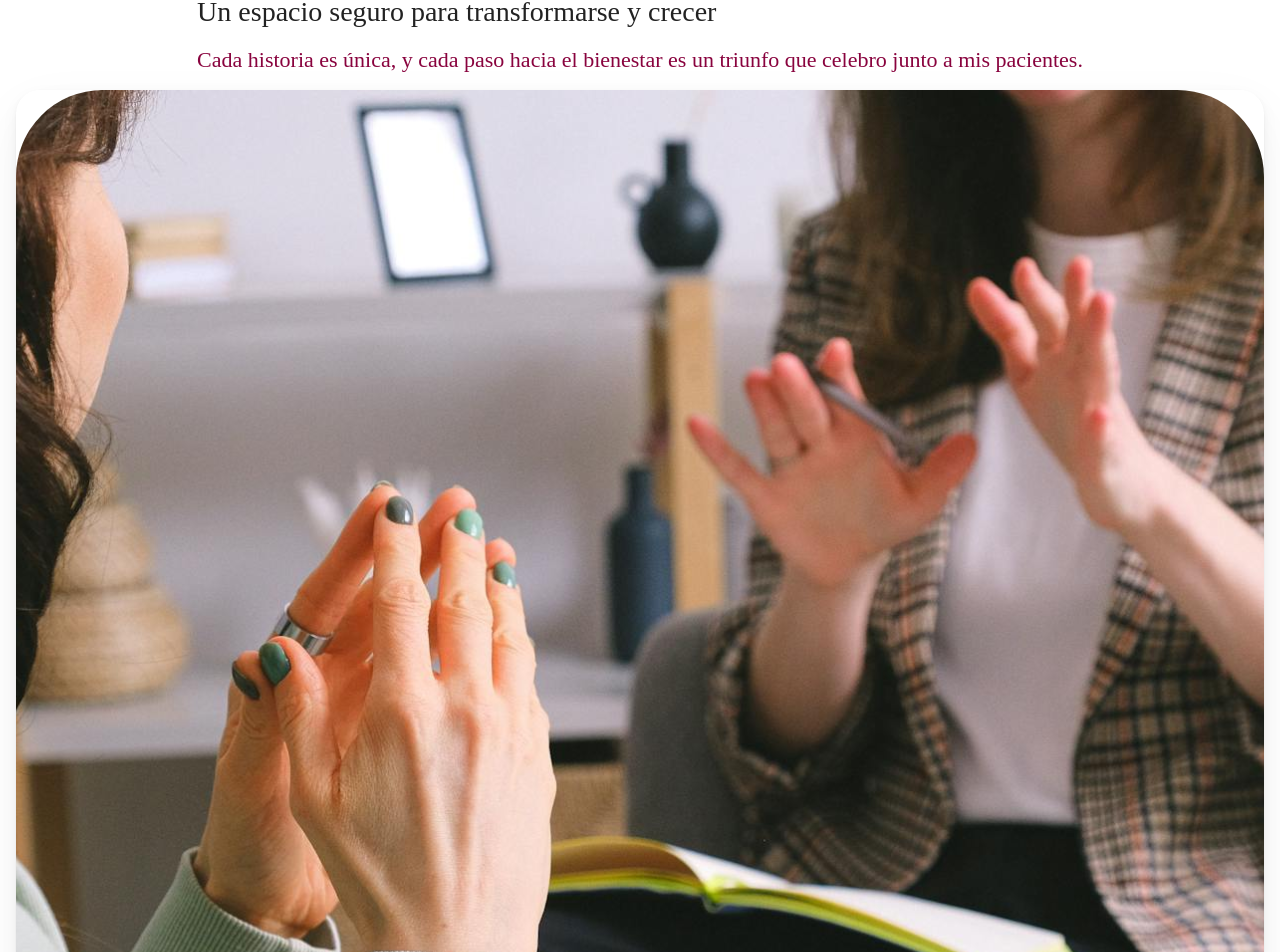
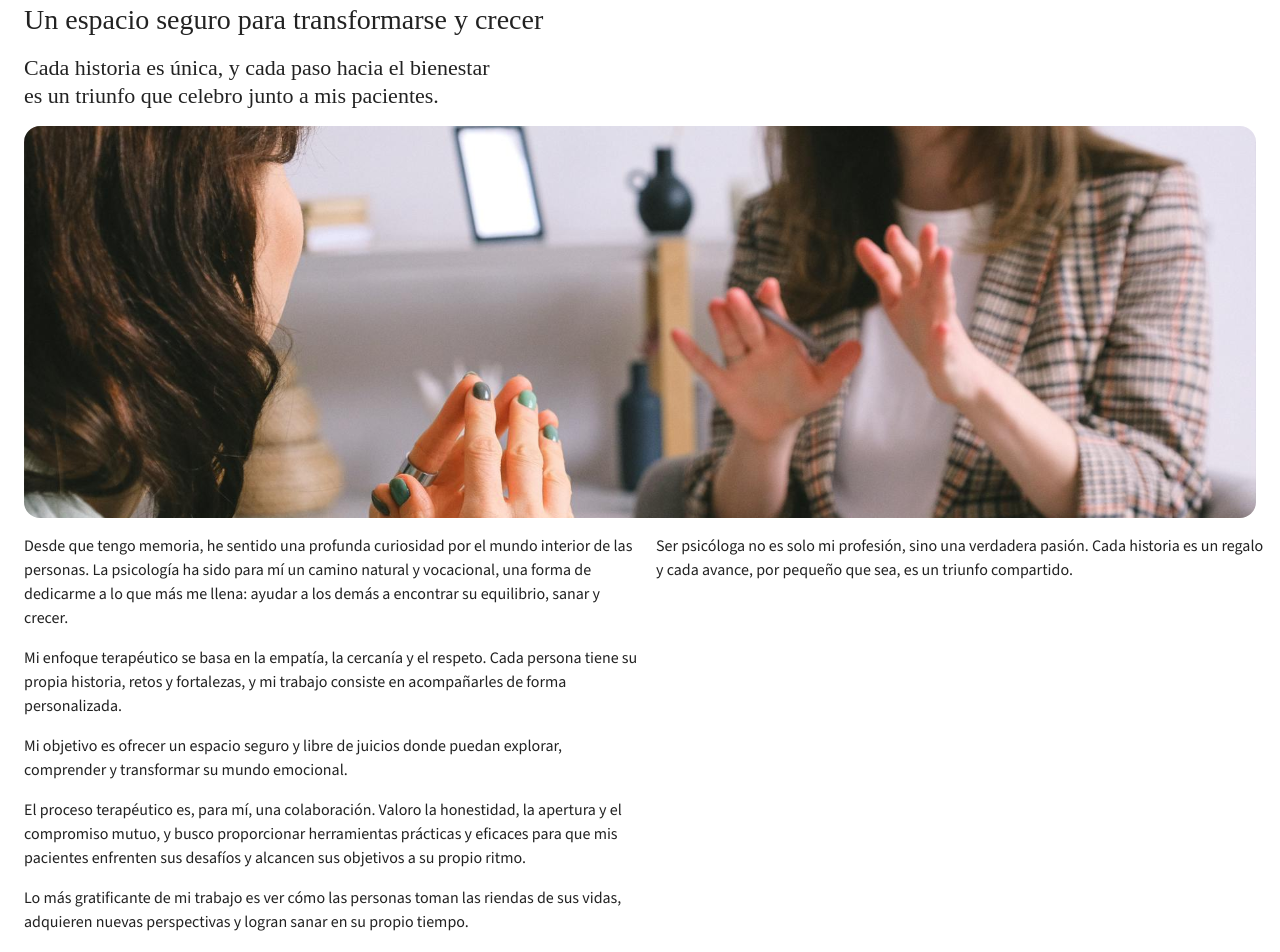
Before and after one commit to ellisoalgo/leyreramosmolinos, a React (Vite) app: page /#/sobre-mi in a window 1280 px wide. Shown: the part 374-1326 px from the top of the page. Built offline with nearby package versions, Linux system fonts and the light colour scheme.

Commit message:
responsive tablet done

```diff
--- a/src/components/Cta.jsx
+++ b/src/components/Cta.jsx
@@ -8,7 +8,7 @@ function Cta() {
 
   useEffect(() => {
     const checkScreenWidth = () => {
-      setIsWideScreen(window.innerWidth > 768)
+      setIsWideScreen(window.innerWidth > 767)
     }
 
     // Check on initial render
--- a/src/components/MasSobreMi.jsx
+++ b/src/components/MasSobreMi.jsx
@@ -1,10 +1,28 @@
-import React from 'react'
+import React, { useState, useEffect } from 'react'
 import "../styles/MasSobreMi.scss";
 import AboutXs from '../images/about_xs.svg'
 import AboutXl from '../images/about_xl.svg'
 import Hero2 from './Hero2.jsx';
 
 function MasSobreMi() {
+
+  const [isWideScreen, setIsWideScreen] = useState(false)
+
+    useEffect(() => {
+      const checkScreenWidth = () => {
+        setIsWideScreen(window.innerWidth > 768)
+      }
+
+      // Check on initial render
+      checkScreenWidth()
+
+      // Add event listener for window resize
+      window.addEventListener("resize", checkScreenWidth)
+
+      // Cleanup
+      return () => window.removeEventListener("resize", checkScreenWidth)
+    }, [])
+
   return (
     <>
         <Hero2/>
@@ -13,25 +31,25 @@ function MasSobreMi() {
               <h2 className='about-head-title'>Un espacio seguro para transformarse y crecer</h2>
               <h3 className='about-head-subtitle'>Cada historia es única, y cada paso hacia el bienestar es un triunfo que celebro junto a mis pacientes.</h3>
             </div>
-            <img src={AboutXs} alt="" className='about-img'/>
-            <img src={AboutXl} alt="" className='about-img2'/>
+            <img src={AboutXs} alt="" className={`about-img ${isWideScreen ? "hidden" : ""}`}/>
+            <img src={AboutXl} alt="" className={`about-img2 ${isWideScreen ? "" : "hidden"}`}/>
             <div className='about-text'>
               <p >
                   Desde que tengo memoria, he sentido una profunda curiosidad por el mundo interior de las personas. La psicología ha sido para mí un camino natural y vocacional, una forma de dedicarme a lo que más me llena: ayudar a los demás a encontrar su equilibrio, sanar y crecer.
               </p>
-              <p className='about-text'>
+              <p >
                 Mi enfoque terapéutico se basa en la empatía, la cercanía y el respeto. Cada persona tiene su propia historia, retos y fortalezas, y mi trabajo consiste en acompañarles de forma personalizada.
               </p>
-              <p className='about-text'>
+              <p>
                 Mi objetivo es ofrecer un espacio seguro y libre de juicios donde puedan explorar, comprender y transformar su mundo emocional.
               </p>
-              <p className='about-text'>
+              <p>
                 El proceso terapéutico es, para mí, una colaboración. Valoro la honestidad, la apertura y el compromiso mutuo, y busco proporcionar herramientas prácticas y eficaces para que mis pacientes enfrenten sus desafíos y alcancen sus objetivos a su propio ritmo.
               </p>
-              <p className='about-text'>
+              <p >
                 Lo más gratificante de mi trabajo es ver cómo las personas toman las riendas de sus vidas, adquieren nuevas perspectivas y logran sanar en su propio tiempo.
               </p>
-              <p className='about-text'>
+              <p >
                 Ser psicóloga no es solo mi profesión, sino una verdadera pasión. Cada historia es un regalo y cada avance, por pequeño que sea, es un triunfo compartido.
               </p>
             </div>
--- a/src/components/Terminos.jsx
+++ b/src/components/Terminos.jsx
@@ -107,6 +107,7 @@ function Terminos() {
         <section className='terminos'>
             <div className='terminos_group'>
                 <h1 className='terminos_group-h1'>Términos Legales y Privacidad</h1>
+                <div className='terminos_group-btns'>
                     <button
                         className={`terminos_group_gr ${activeLink === 'privacy' ? 'active' : ''}`} onClick={() => handleLinkClick('privacy')}
                     >
@@ -128,6 +129,7 @@ function Terminos() {
                         <h3 className='terminos_group_gr-h3'>Política de Cookies</h3>
                     </button>
                 </div>
+            </div>
             <div className="content">{renderContent()}</div>
         </section>
     </>
--- a/src/styles/Contacto.scss
+++ b/src/styles/Contacto.scss
@@ -23,6 +23,9 @@
 
         &_titles{
 
+            display: flex;
+            flex-direction: column;
+            gap: 16px;
 
             &_title{
                 font: var(--h2-xs-font);
@@ -207,3 +210,31 @@
 .textArea{
     height: 112px;
 }
+
+@media screen and (min-width: 768px) {
+
+    .contact{
+        padding: 56px 24px;
+        flex-direction: row;
+        align-items: flex-start;
+        gap: 16px;
+
+        &-img{
+            width: 260px;
+        }
+
+        &-text{
+
+            margin-top: -8px;
+        }
+    }
+
+    .sectAdd{
+
+        padding:  56px 24px;
+
+        &-address{
+            flex-direction: row-reverse;
+        }
+    }
+}
--- a/src/styles/Cta.scss
+++ b/src/styles/Cta.scss
@@ -1,5 +1,5 @@
 .ctaSection{
-    //padding: 48px 16px 16px 16px;
+    padding: 48px 0;
     width: 100%;
     display: grid;
     grid-template-rows: min-content 77px;
@@ -26,6 +26,7 @@
         flex-direction: column;
         align-items: center;
         width: 100%;
+        padding: 0 16px;
 
         &-p{
             font-family: Baskerville;
--- a/src/styles/MasSobreMi.scss
+++ b/src/styles/MasSobreMi.scss
@@ -13,6 +13,10 @@
         box-shadow: var(--box-shadow-img);
     }
 
+    & .hidden{
+        display: none;
+    }
+
     &-head{
 
         &-title{
@@ -23,7 +27,7 @@
 
         &-subtitle{
             font: var(--h3-xs-font);
-            color: var(--primary);
+            color: var(--grey03);
             padding-top: 16px;
 
         }
@@ -37,3 +41,44 @@
         gap: 16px;
     }
 }
+
+@media screen and (min-width: 768px) {
+    .about{
+
+        padding: 56px 24px;
+
+
+        &-img2{
+            width: 100%;
+            border-radius: 16px;
+
+
+        }
+
+        &-head{
+
+            align-self: flex-start;
+
+            &-title{
+
+            }
+
+            &-subtitle{
+                width: 468px;
+                text-wrap: wrap;
+            }
+        }
+
+        &-text{
+            align-self: flex-start;
+            display: flex;
+            flex-direction: column;
+            flex-wrap: wrap;
+            height: 400px;
+            width: 50%;
+            column-gap: 16px;
+            text-wrap: wrap;
+            align-items: flex-start;
+        }
+    }
+}
--- a/src/styles/Terminos.scss
+++ b/src/styles/Terminos.scss
@@ -7,13 +7,21 @@
         flex-direction: column;
         align-items: center;
         gap: 16px;
-
+        width: 100%;
 
         &-h1{
             font: var(--h1-xs-font);
             color: var(--grey03);
             text-align: center;
             height: 80px;
+        }
+
+        &-btns{
+            display: flex;
+            flex-direction: column;
+            align-items: center;
+            gap: 16px;
+            width: 100%;
         }
 
         &_gr{
@@ -61,3 +69,22 @@
     gap: 16px;
 
 }
+
+@media screen and (min-width: 768px) {
+
+    .terminos{
+
+        &_group{
+            padding: 120px 24px 56px 24px;
+
+            &-btns{
+                flex-direction: row;
+                gap: 16px;
+            }
+        }
+    }
+
+    .content{
+        padding: 56px 24px;
+    }
+}
```
Lines whose indentation alone changed are shown as unchanged.
